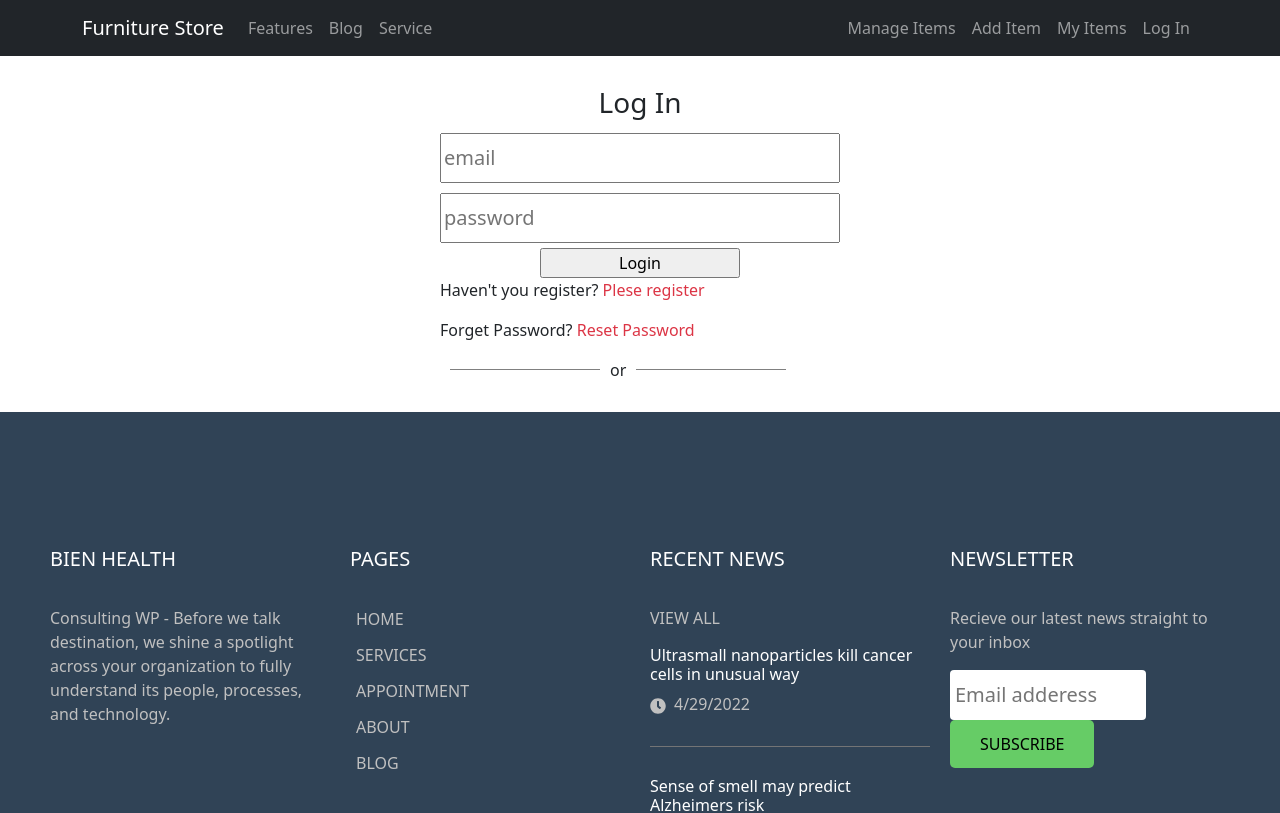
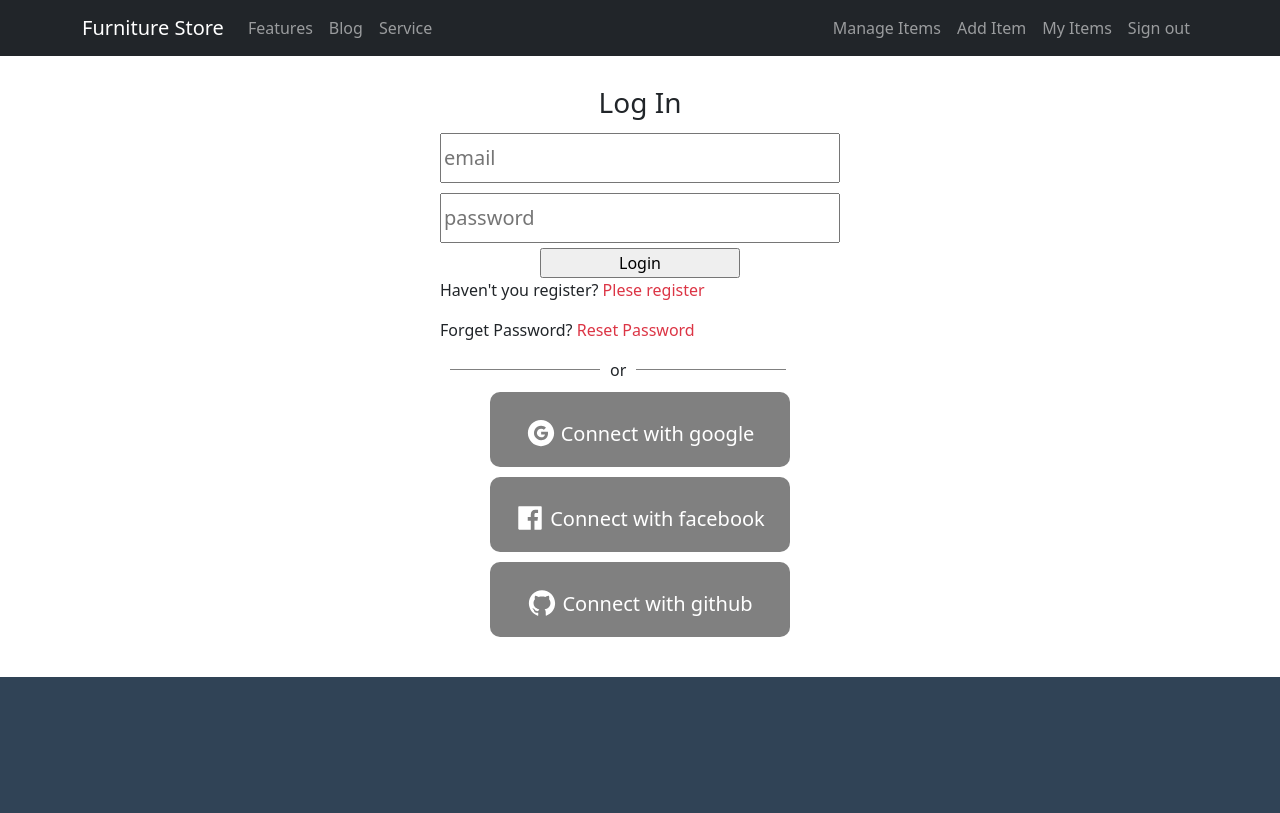
Before and after one commit to sheikhhasan124/furniture-warehouse-client, a React (Create React App) app: page /login in a window 1280 px wide. Shown: the top 813 px of the page. Built offline with nearby package versions, Linux system fonts and the light colour scheme; no server answers; sample sign-in values are in the browser's storage.

Commit message:
requir auth added

```diff
--- a/src/App.js
+++ b/src/App.js
@@ -3,6 +3,7 @@ import { Route, Routes } from 'react-router-dom';
 import './App.css';
 import Login from './pages/Auth/Login/Login';
 import Registration from './pages/Auth/Registration/Registration';
+import RequireAuth from './pages/Auth/requireAuth/RequireAuth';
 import Home from './pages/Home/Home/Home';
 import Inventory from './pages/inventory/Inventory';
 import Footer from './pages/Shared/Footer/Footer';
@@ -18,7 +19,10 @@ function App() {
          <Route path='/' element={<Home></Home>}></Route>
          <Route path='/login' element={<Login></Login>}></Route>
          <Route path='/register' element={<Registration></Registration>}></Route>
-         <Route path="/product/:id" element={<Inventory></Inventory>}></Route>
+
+         <Route path="/product/:id" element={<RequireAuth>
+          <Inventory></Inventory>
+         </RequireAuth>}></Route>
          <Route path='*' element={<NotFound/>}></Route>
       </Routes>
      <Footer></Footer>
--- a/src/pages/Auth/Login/Login.js
+++ b/src/pages/Auth/Login/Login.js
@@ -1,18 +1,41 @@
-import React from 'react';
-import { Link } from 'react-router-dom';
+import React, { useRef } from 'react';
+import { useSignInWithEmailAndPassword } from 'react-firebase-hooks/auth';
+import { Link, useLocation, useNavigate } from 'react-router-dom';
+import auth from '../../../_firebase_init';
+import SocialAuth from '../socialAuth/SocialAuth';
 import './Login.css'
 
 const Login = () => {
+    const emailRef = useRef('')
+    const passwordRef = useRef('')
+    const location = useLocation()
+    const navigate = useNavigate()
+    const [
+        signInWithEmailAndPassword,
+        user,
+        loading,
+        error,
+      ] = useSignInWithEmailAndPassword(auth);
+      const handleFormSubmit = event=>{
+          event.preventDefault()
+          const email = emailRef.current.value;
+          const pass = passwordRef.current.value;
+          signInWithEmailAndPassword(email, pass)
+        }
+        let from = location.state?.from?.pathname || "/";
+      if(user){
+        navigate(from, { replace: true });
+      }
     return (
         <div className='login-container'>
            <div>
            <h3 className='text-center'>Log In</h3>
-            <form>
+            <form onSubmit={handleFormSubmit}>
              <div className="input-group">
-             <input type="email" name="email" id="" placeholder='email'/>
+             <input ref={emailRef} type="email" name="email" id="" placeholder='email'/>
              </div>
              <div className="input-group">
-             <input type="text" name="password" id="" placeholder='password'/>
+             <input ref={passwordRef} type="text" name="password" id="" placeholder='password'/>
              </div>
              <input className='w-50 mx-auto d-block' type="submit" value="Login" />
             </form>
@@ -23,6 +46,7 @@ const Login = () => {
                 <div>or</div>
                 <div className="hr"></div>
             </div>
+           <SocialAuth/>
            </div>
         </div>
     );
--- a/src/pages/Auth/Registration/Registration.js
+++ b/src/pages/Auth/Registration/Registration.js
@@ -2,6 +2,7 @@ import React from 'react';
 import { Link, useNavigate } from 'react-router-dom';
 import auth from '../../../_firebase_init';
 import { useCreateUserWithEmailAndPassword } from 'react-firebase-hooks/auth';
+import SocialAuth from '../socialAuth/SocialAuth';
 
 const Registration = () => {
     const [
@@ -47,6 +48,7 @@ const Registration = () => {
                 <div>or</div>
                 <div className="hr"></div>
             </div>
+        <SocialAuth></SocialAuth>
            </div>
         </div>
         </div>
--- /dev/null
+++ b/src/pages/Auth/requireAuth/RequireAuth.js
@@ -0,0 +1,16 @@
+import React from 'react';
+import { useAuthState } from 'react-firebase-hooks/auth';
+import { Navigate, useLocation } from 'react-router-dom';
+import auth from '../../../_firebase_init';
+
+
+const RequireAuth = ({children}) => {
+    const [user]= useAuthState(auth)
+    const location = useLocation()
+    if(!user){
+        return <Navigate to="/login" state={{from:location}} replace></Navigate>
+    }
+    return children;
+};
+
+export default RequireAuth;
--- /dev/null
+++ b/src/pages/Auth/socialAuth/SocialAuth.css
@@ -0,0 +1,18 @@
+.social{
+   margin: 10px 0;
+}
+.social button{
+    display: block;
+    width: 300px;
+    margin: 10px auto;
+    color: white;
+    background-color: gray;
+    padding: 15px 0px;
+    border: none;
+    border-radius: 10px;
+    font-size: 20px;
+}
+.icon{
+    font-size: 30px;
+    margin-right: 5px;
+}
--- /dev/null
+++ b/src/pages/Auth/socialAuth/SocialAuth.js
@@ -0,0 +1,18 @@
+import React from 'react';
+import './SocialAuth.css'
+import { AiFillGoogleCircle,AiOutlineGithub,AiFillFacebook } from "react-icons/ai";
+import { useSignInWithGoogle } from 'react-firebase-hooks/auth';
+import auth from '../../../_firebase_init';
+
+const SocialAuth = () => {
+    const [signInWithGoogle, user, loading, error] = useSignInWithGoogle(auth);
+    return (
+        <div className='social'>
+            <button onClick={()=>signInWithGoogle()}><span className='icon'><AiFillGoogleCircle></AiFillGoogleCircle></span><span>Connect with google</span></button>
+            <button><span className='icon'><AiFillFacebook/></span><span>Connect with facebook</span></button>
+            <button><span className='icon'><AiOutlineGithub/></span><span>Connect with github</span></button>
+        </div>
+    );
+};
+
+export default SocialAuth;
--- a/src/pages/Shared/Navber/Navber.js
+++ b/src/pages/Shared/Navber/Navber.js
@@ -1,8 +1,15 @@
+import { signOut } from 'firebase/auth';
 import React from 'react';
 import {Container, Nav, Navbar} from 'react-bootstrap';
+import { useAuthState } from 'react-firebase-hooks/auth';
 import { Link } from 'react-router-dom';
+import auth from '../../../_firebase_init';
 
 const Navber = () => {
+  const [user]= useAuthState(auth)
+  const handleSignOut =()=>{
+    signOut(auth)
+  }
     return (
         <div>
             <Navbar collapseOnSelect expand="lg" bg="dark" variant="dark">
@@ -20,7 +27,13 @@ const Navber = () => {
       <Nav.Link href="#deets">Manage Items</Nav.Link>
       <Nav.Link href="#deets">Add Item</Nav.Link>
       <Nav.Link href="#deets">My Items</Nav.Link>
-      <Nav.Link eventKey={2} as={Link} to="/login">Log In</Nav.Link>
+      {
+        user?
+        <Nav.Link eventKey={2} onClick={handleSignOut} >Sign out</Nav.Link>
+
+         :
+        <Nav.Link eventKey={2} as={Link} to="/login">Log In</Nav.Link>
+      }
     </Nav>
   </Navbar.Collapse>
   </Container>
```
